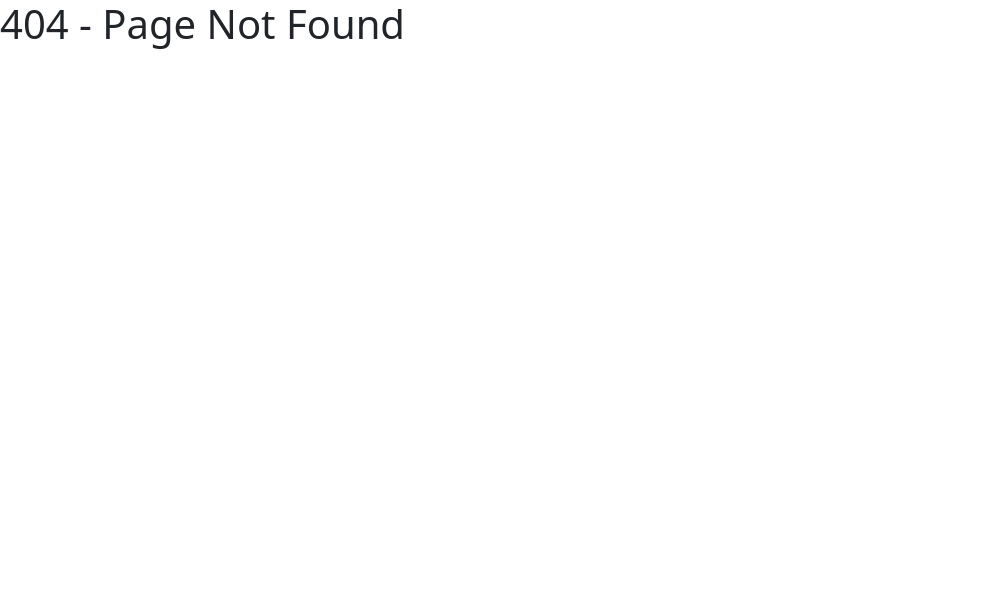
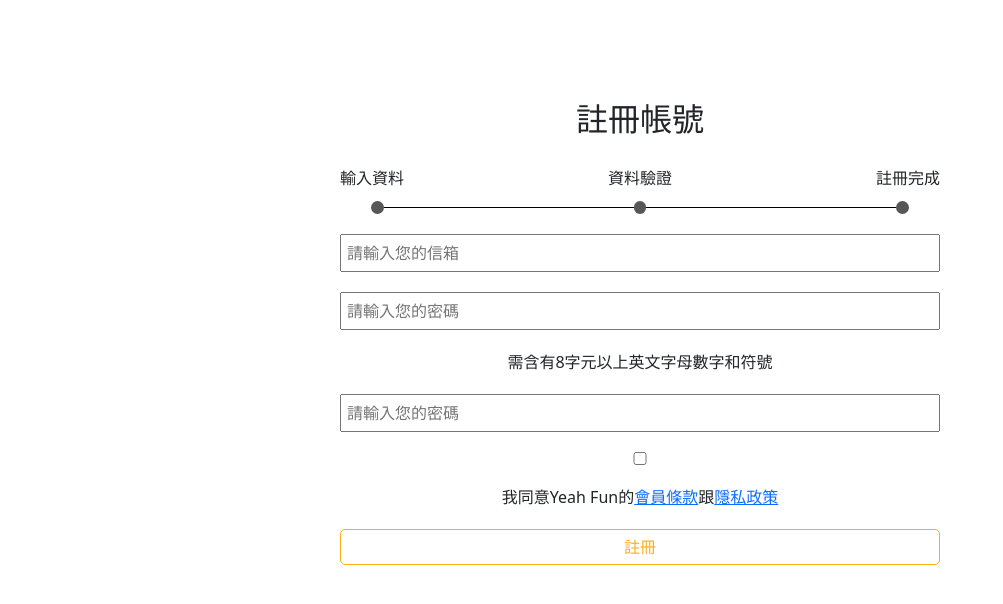
Before and after one commit to leechinghua/member-react, a Next.js app: page /welcome/register in a window 1280 px wide. Before the commit this address had no page. Shown: the top 604 px of the page, without its empty margins (0-1003 px from the left). Built offline with nearby package versions, Linux system fonts and the light colour scheme.

Commit message:
新增register頁面跟元件

```diff
--- /dev/null
+++ b/components/login/register.js
@@ -0,0 +1,100 @@
+import React from 'react'
+import styles from '@/components/login/login.module.css'
+import Image from 'next/image'
+
+export default function Register() {
+  return (
+    <>
+      <div className={styles.loginPanel}>
+        <div className={styles.box}>
+          <div className={styles.section1}>
+            <h2>註冊帳號</h2>
+            <div className="workChain">
+              <div className="workChainText">
+                <span>輸入資料 </span>
+                <span>資料驗證 </span>
+                <span>註冊完成 </span>
+              </div>
+              <div className="workChainLine">
+                <div className="dot" />
+                <div className="line15" />
+                <div className="dot" />
+                <div className="line15" />
+                <div className="dot" />
+              </div>
+            </div>
+            <form className={styles.loginForm}>
+              <input
+                type="text"
+                placeholder="請輸入您的信箱"
+                name="email"
+                id="email"
+                onChange={() => {}}
+              />
+              <input
+                type="password"
+                name="password"
+                id="password"
+                placeholder="請輸入您的密碼"
+                onChange={() => {}}
+              />
+              <div>需含有8字元以上英文字母數字和符號</div>
+              <input
+                type="password"
+                name="password"
+                id="password"
+                placeholder="請輸入您的密碼"
+                onChange={() => {}}
+              />
+              <input type="checkbox" name="checkbox" />
+              <label htmlFor="checkbox">
+                我同意Yeah Fun的<a>會員條款</a>跟<a>隱私政策</a>
+              </label>
+              <button className={styles.loginButton}>註冊</button>
+            </form>
+          </div>
+        </div>
+      </div>
+
+      <style jsx>
+        {`
+          .workChain {
+            display: flex;
+            flex-direction: column;
+            align-items: center;
+            gap: 11px;
+            align-self: stretch;
+            .workChainText {
+              display: flex;
+              justify-content: space-between;
+              align-items: center;
+              align-self: stretch;
+            }
+            .workChainLine {
+              display: flex;
+              padding: 0px 31px;
+              justify-content: center;
+              align-items: center;
+              align-self: stretch;
+              .dot {
+                width: 13.043px;
+                height: 13.043px;
+                background-color: var(--grey-800, #575757);
+                border-radius: 50%;
+                display: flex;
+                justify-content: center;
+                align-items: center;
+                gap: 10px;
+              }
+              .line15 {
+                width: 250.957px;
+                height: 1px;
+                background: #000;
+              }
+            }
+          }
+        `}
+      </style>
+    </>
+  )
+}
--- /dev/null
+++ b/pages/welcome/register.js
@@ -0,0 +1,10 @@
+import React from 'react'
+import Register from '@/components/login/register'
+
+export default function Register1() {
+  return (
+    <>
+      <Register />
+    </>
+  )
+}
```
